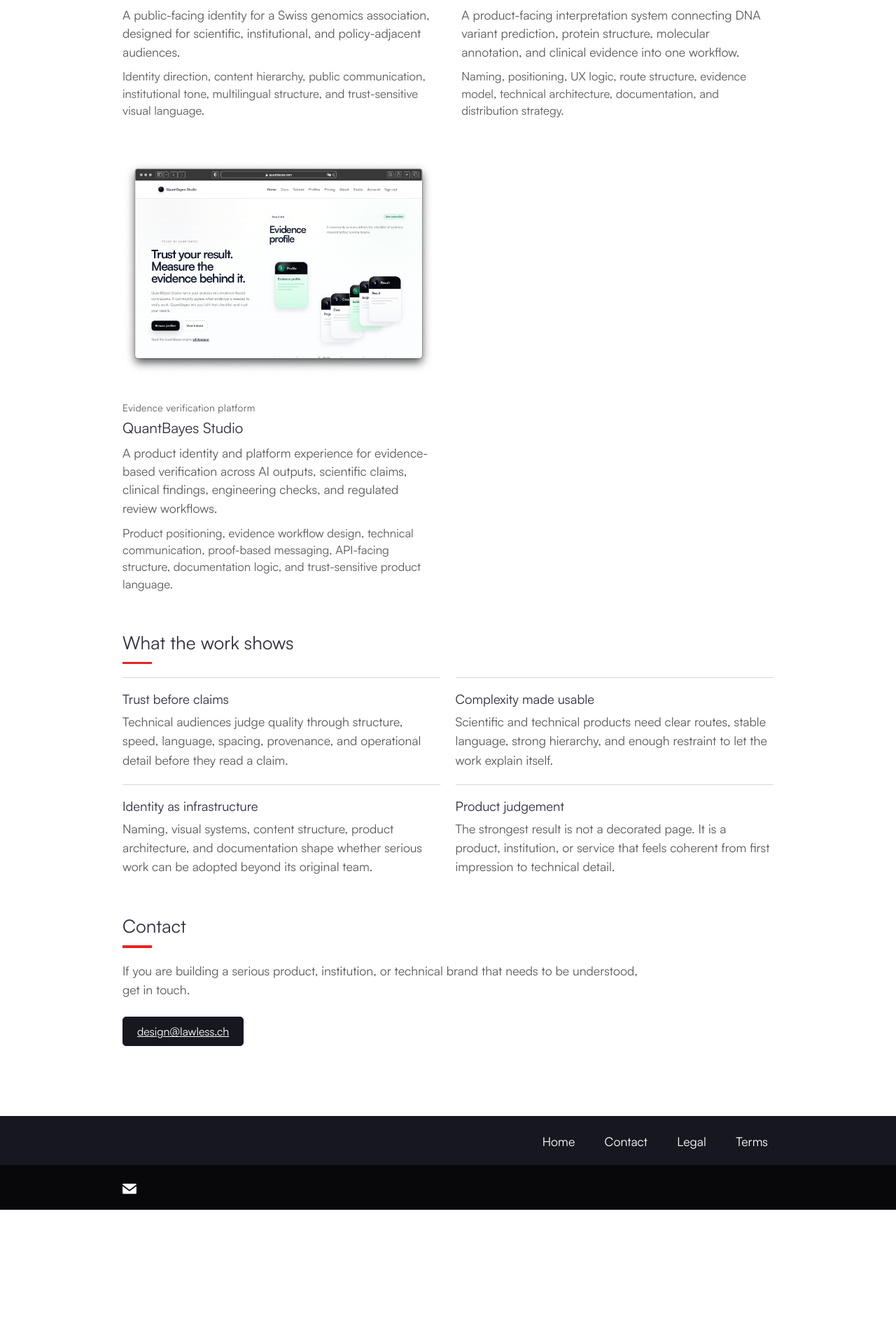
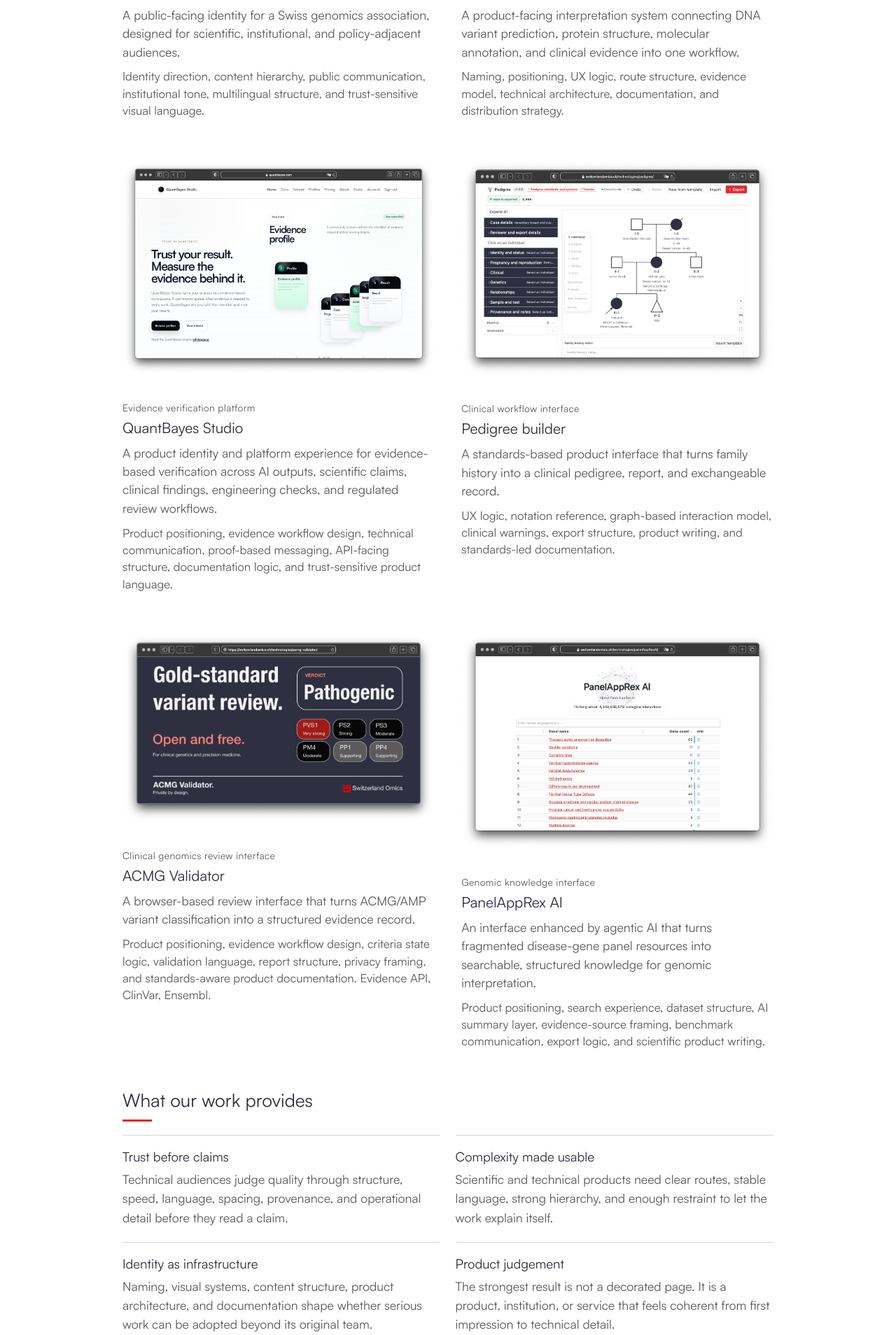
Before and after one commit to DylanLawless/design, a Jekyll site: the page built from portfolio.md, in a window 1280 px wide. Shown: the part 1769-3677 px from the top of the page at 70% size. Built offline with Jekyll 4.4.1, drawn with Linux system fonts in a browser that asks for light colours; before the commit the page ends 3498 px from its top, so only the background shows below that.

Commit message:
portfolio updates pedigree acmg panelapprex

```diff
--- a/assets/css/custom.css
+++ b/assets/css/custom.css
@@ -1128,11 +1128,6 @@
   max-width: 100%;
 }
 
-.portfolio-shot:hover img,
-.portfolio-shot:focus-visible img {
-  filter: saturate(1.02) contrast(1.01);
-}
-
 .portfolio-shot:focus-visible {
   outline: 3px solid rgba(229, 38, 31, 0.28);
   outline-offset: 4px;
--- a/portfolio.md
+++ b/portfolio.md
@@ -161,6 +161,69 @@
     </div>
   </article>
 
+  <article class="portfolio-work-card">
+    <a class="portfolio-shot" href="https://switzerlandomics.ch/technologies/pedigree/" target="_blank" rel="noreferrer">
+      <img
+        src="{{ '/images/portfolio/landingpage_pedigree.png' | relative_url }}"
+        alt="Pedigree builder landing page"
+        loading="lazy"
+      >
+    </a>
+
+    <div class="portfolio-card-body">
+      <div class="portfolio-meta">Clinical workflow interface</div>
+      <h3>Pedigree builder</h3>
+      <p>
+      A standards-based product interface that turns family history into a clinical pedigree, report, and exchangeable record.
+      </p>
+      <p class="portfolio-proof">
+      UX logic, notation reference, graph-based interaction model, clinical warnings, export structure, product writing, and standards-led documentation.
+      </p>
+    </div>
+  </article>
+
+  <article class="portfolio-work-card">
+    <a class="portfolio-shot" href="https://switzerlandomics.ch/technologies/acmg-validator/" target="_blank" rel="noreferrer">
+      <img
+        src="{{ '/images/portfolio/landingpage_acmg_validator.png' | relative_url }}"
+        alt="ACMG Validator interface"
+        loading="lazy"
+      >
+    </a>
+
+    <div class="portfolio-card-body">
+      <div class="portfolio-meta">Clinical genomics review interface</div>
+      <h3>ACMG Validator</h3>
+      <p>
+      A browser-based review interface that turns ACMG/AMP variant classification into a structured evidence record.
+      </p>
+      <p class="portfolio-proof">
+      Product positioning, evidence workflow design, criteria state logic, validation language, report structure, privacy framing, and standards-aware product documentation. Evidence API, ClinVar, Ensembl.
+      </p>
+    </div>
+  </article>
+
+  <article class="portfolio-work-card">
+    <a class="portfolio-shot" href="https://switzerlandomics.ch/technologies/panelAppRexAi" target="_blank" rel="noreferrer">
+      <img
+        src="{{ '/images/portfolio/landingpage_panelapprex.png' | relative_url }}"
+        alt="PanelAppRex AI landing page"
+        loading="lazy"
+      >
+    </a>
+
+    <div class="portfolio-card-body">
+      <div class="portfolio-meta">Genomic knowledge interface</div>
+      <h3>PanelAppRex AI</h3>
+      <p>
+      An interface enhanced by agentic AI that turns fragmented disease-gene panel resources into searchable, structured knowledge for genomic interpretation.
+      </p>
+      <p class="portfolio-proof">
+      Product positioning, search experience, dataset structure, AI summary layer, evidence-source framing, benchmark communication, export logic, and scientific product writing.
+      </p>
+    </div>
+  </article>
+
 
 </div>
 
@@ -168,7 +231,7 @@
 
 <section class="profile-section" markdown="1">
 
-## What the work shows
+## What our work provides
 
 <div class="profile-grid">
 
```
Also changed, not shown: images/portfolio/landingpage_acmg_validator.png (added), images/portfolio/landingpage_panelapprex.png (added), images/portfolio/landingpage_pedigree.png (added), 2 other files.
